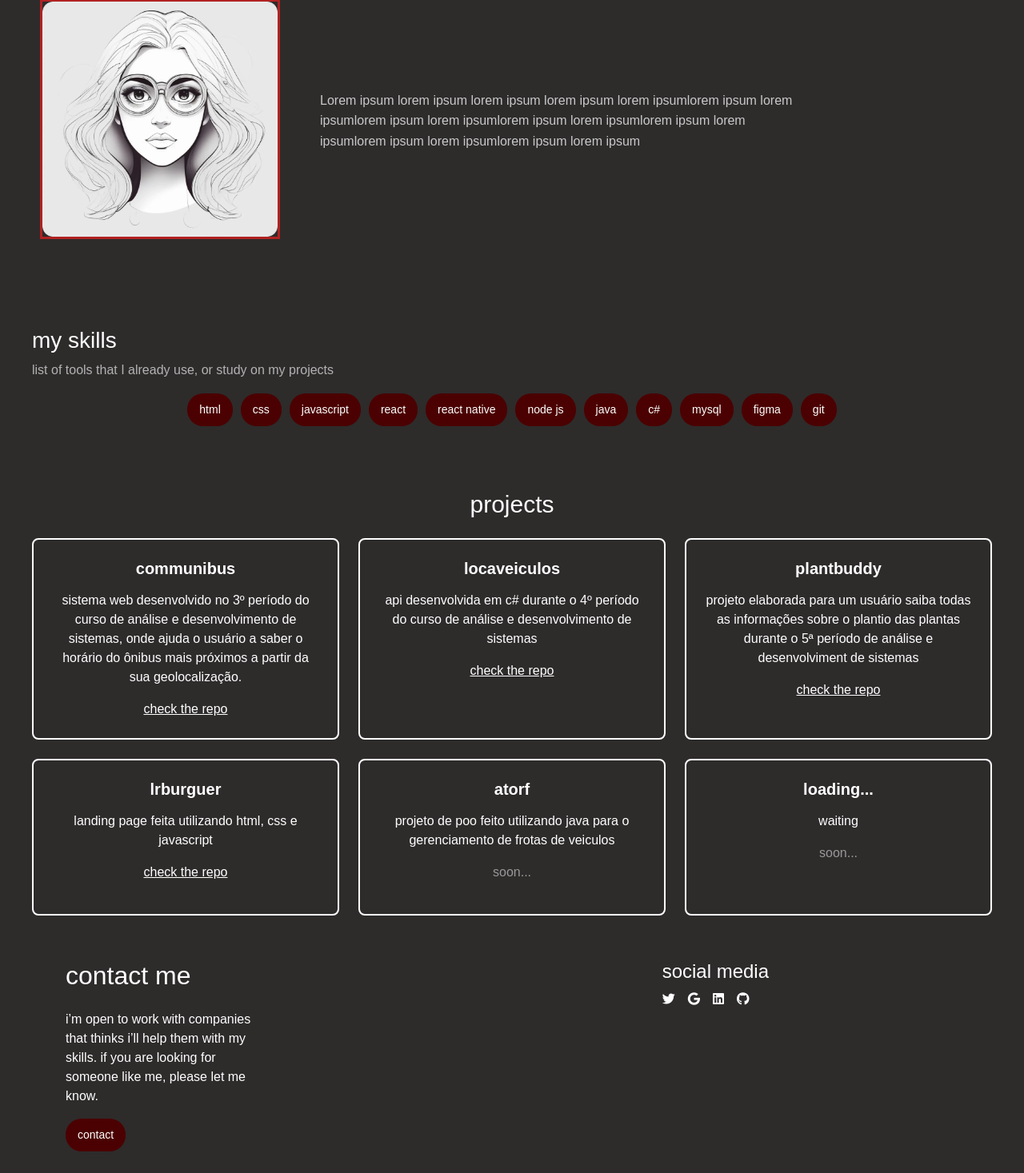
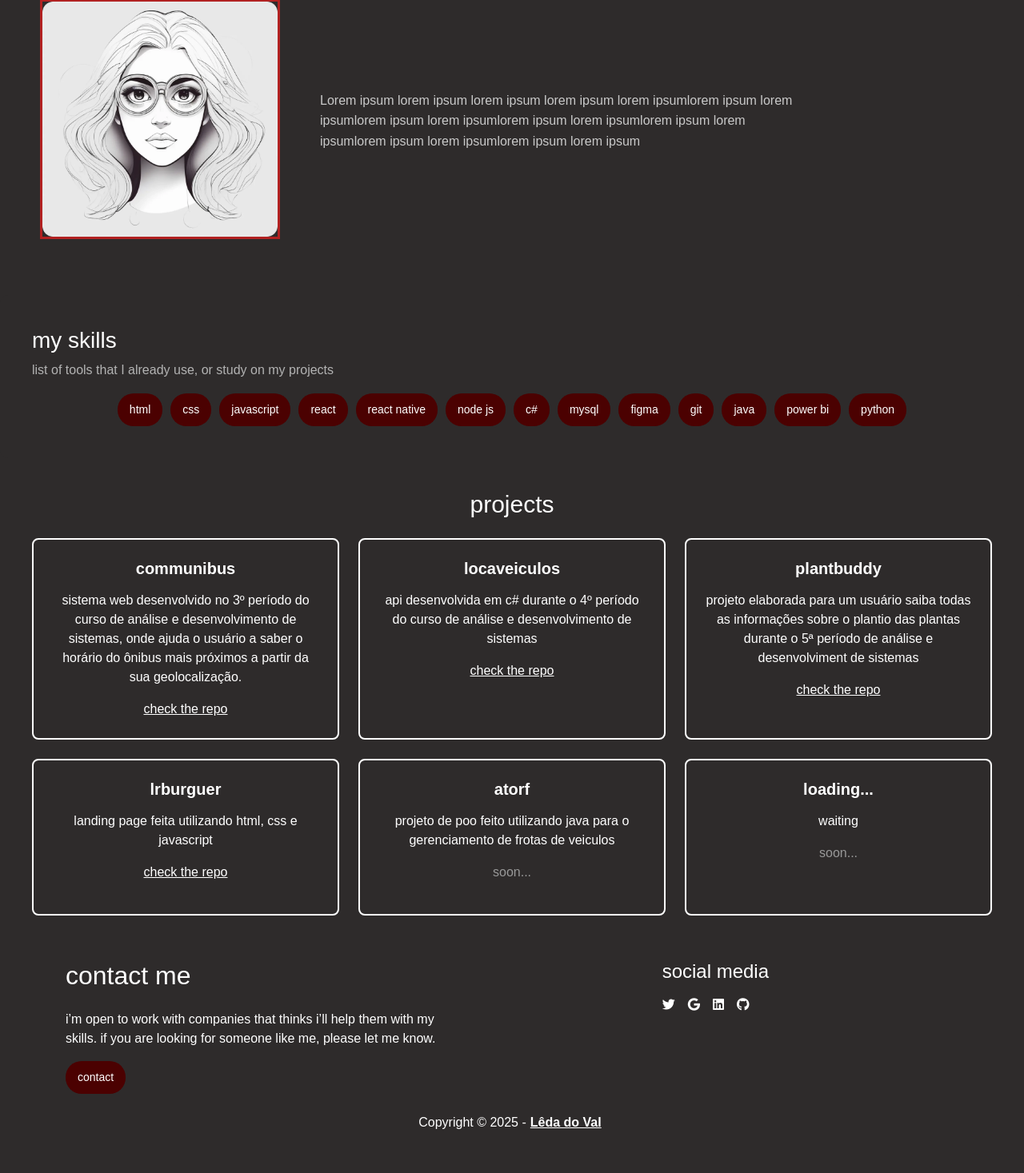
Before and after one commit to ledadoval/ledadoval-portfolio, a React (Create React App) app in the folder ledadoval/: page / in a window 1280 px wide. Shown: the part 445-1912 px from the top of the page at 80% size. After the commit the page ends 1885 px from the top, so only its background shows below. Built offline with nearby package versions, Linux system fonts and the light colour scheme.

Commit message:
att hover

```diff
--- a/ledadoval/src/App.css
+++ b/ledadoval/src/App.css
@@ -63,7 +63,7 @@
 }
 
 .nav-link:hover {
-  color: #ac212167 !important;
+  color: #b22222 !important;
 }
 
 #intro {
@@ -267,3 +267,24 @@
   grid-template-columns: 4fr 2fr;
   gap: 5px;
 }
+
+.changes-color:hover {
+  color: #b22222;
+  transform: scale(1.05);
+}
+
+.changes-color{
+  padding: 10px 0px;
+  color: #fff;
+  cursor: pointer;
+  transition: transform 1s ease, background-color 0.2s ease;
+}
+
+.footer-hover{
+  color: #fff;
+  padding: 5px;
+}
+
+.footer-hover:hover{
+  color: #b22222;
+}
--- a/ledadoval/src/components/content.js
+++ b/ledadoval/src/components/content.js
@@ -8,7 +8,13 @@ function Content(){
             <h1>Lêda do Val</h1>
             <p>front-end developer learning about data science</p>
             <div className='button-content'>
-            <button onClick={AboutMe}>about me</button> <button>contact</button>
+                <a href='#aboutme'>
+
+            <button onClick={AboutMe}>about me</button>
+                </a>
+            <a href='mailto:ledadoval2002@gmail.com'>
+            <button>contact</button>
+            </a>
             </div>
         </div>
     );
--- a/ledadoval/src/components/footer.js
+++ b/ledadoval/src/components/footer.js
@@ -8,7 +8,7 @@ export default function Footerp() {
               <div className='row'>
                 <div className='footer-class'>
 
-              <div className="col-md-4 text-md-start mt-3">
+              <div className="col-md-8 text-md-start mt-3">
               <h2 className='fw-light mb-4'>
                 contact me</h2>
               <p>
@@ -25,17 +25,19 @@ export default function Footerp() {
 
           <div className="col-md-6 text-md-start mt-3">
        <h4>social media</h4>
-            <a href="https://twitter.com" className="me-3 text-white"><i className="fab fa-twitter"></i></a>
-            <a href="mailto:ledadoval2002@gmail.com" className="me-3 text-white"><i className="fab fa-google"></i></a>
-            <a href="https://www.linkedin.com/in/leda-do-val/" className="me-3 text-white"><i className="fab fa-linkedin"></i></a>
-            <a href="https://github.com/ledadoval" className="me-3 text-white"><i className="fab fa-github"></i></a>
+       <div className='media-icons'>
+            <a href="https://twitter.com" className="me-3 text-white" target='_blank'><i className="fab fa-twitter changes-color"></i></a>
+            <a href="mailto:ledadoval2002@gmail.com" className="me-3 text-white" target='_blank'><i className="fab fa-google changes-color"></i></a>
+            <a href="https://www.linkedin.com/in/leda-do-val/" className="me-3 text-white" target='_blank'><i className="fab fa-linkedin changes-color"></i></a>
+            <a href="https://github.com/ledadoval" className="me-3 text-white" target='_blank'><i className="fab fa-github changes-color"></i></a>
+       </div>
 
       </div>
       </section>
 
       <div className='text-center text-white p-4'>
         Copyright © 2025 -
-        <a className='text-reset fw-bold' href='https://github.com/ledadoval' target='_blank'>
+        <a className='footer-hover fw-bold' href='https://github.com/ledadoval' target='_blank'>
           Lêda do Val
         </a>
 
--- a/ledadoval/src/components/skills.js
+++ b/ledadoval/src/components/skills.js
@@ -13,11 +13,13 @@ function Skills(){
         <button onClick={() => window.open('https://react.dev/')}>react</button>
         <button onClick={() => window.open('https://reactnative.dev/')}>react native</button>
         <button onClick={() => window.open('https://nodejs.org/pt')}>node js</button>
-        <button onClick={() => window.open('https://dev.java/')}>java</button>
         <button onClick={() => window.open('https://learn.microsoft.com/en-us/dotnet/csharp/')}>c#</button>
         <button onClick={() => window.open('https://dev.mysql.com/doc/')}>mysql</button>
         <button onClick={() => window.open('https://help.figma.com/hc/en-us')}>figma</button>
         <button onClick={() => window.open('https://git-scm.com/doc')}>git</button>
+        <button onClick={() => window.open('https://dev.java/')}>java</button>
+        <button onClick={() => window.open('https://learn.microsoft.com/en-us/power-bi/')}>power bi</button>
+        <button onClick={() => window.open('https://www.python.org/doc/')}>python</button>
         </div>
         </div>
 
```
